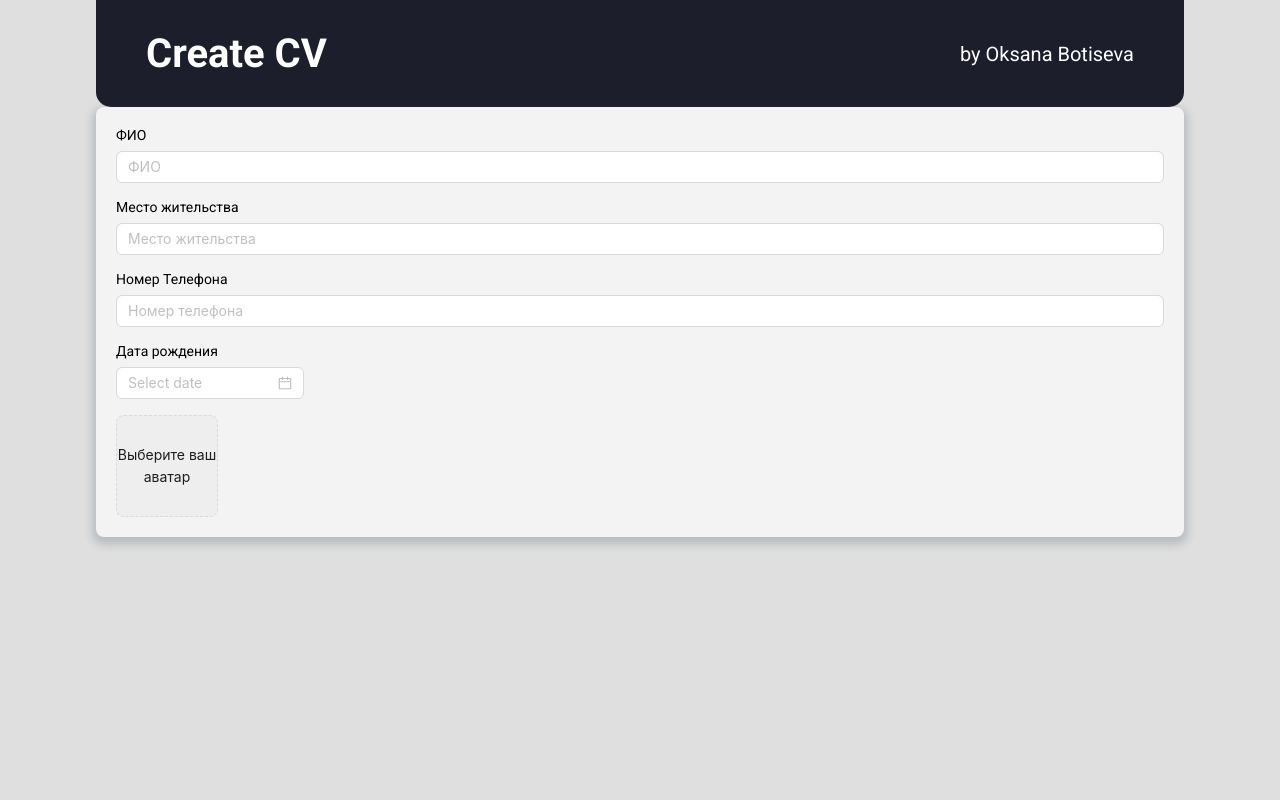
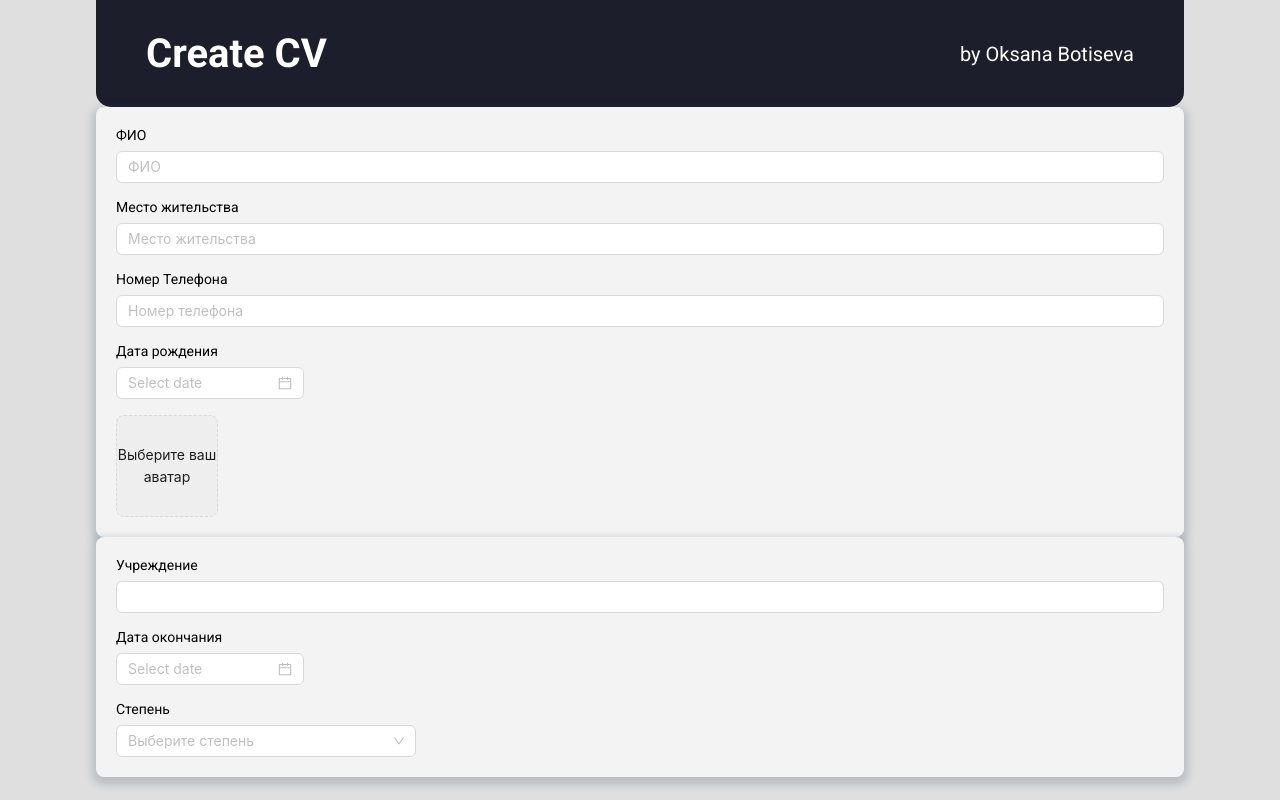
Before and after one commit to Oksana-Botsieva/Create-CV.2, a React (Create React App) app: page / in a window 1280 px wide. Built offline with nearby package versions, Linux system fonts and the light colour scheme.

Commit message:
layout of the feature_Education block is completed

```diff
--- a/src/App.tsx
+++ b/src/App.tsx
@@ -1,13 +1,15 @@
 import React from "react";
 import { Header } from "./components/Header/Header";
 import { PersonalInfo } from "./components/PersonalInfo/PersonalInfo";
+import { Education } from "./components/Education/Education";
 
 function App() {
   return (
-      <div className="App container">
-        <Header />
-        <PersonalInfo />
-      </div>
+    <div className="App container">
+      <Header />
+      <PersonalInfo />
+      <Education />
+    </div>
   );
 }
 
--- /dev/null
+++ b/src/components/Education/Education.tsx
@@ -0,0 +1,44 @@
+import React from "react";
+import { Card } from "../Card/Card";
+import { Control } from "../ControlForm/Control";
+import { DatePicker, Input, Select } from "antd";
+
+const Education = () => {
+  const educationOptions = [
+    {
+      value: "bachelor",
+      label: "Бакалавр",
+    },
+    {
+      value: "master",
+      label: "Магистратура",
+    },
+  ];
+  const handleChange = (value: string) => {
+    console.log("Selected degree:", value);
+  };
+  const handleSearch = (value: string) => {
+    console.log("Search:", value);
+  };
+
+  return (
+    <Card>
+      <Control label={"Учреждение"}>
+        <Input />
+      </Control>
+      <Control label={"Дата окончания"}>
+        <DatePicker />
+      </Control>
+      <Control label={"Степень"}>
+        <Select
+          placeholder="Выберите степень"
+          onChange={handleChange}
+          options={educationOptions}
+          style={{ width: "300px" }}
+        />
+      </Control>
+    </Card>
+  );
+};
+
+export { Education };
```
